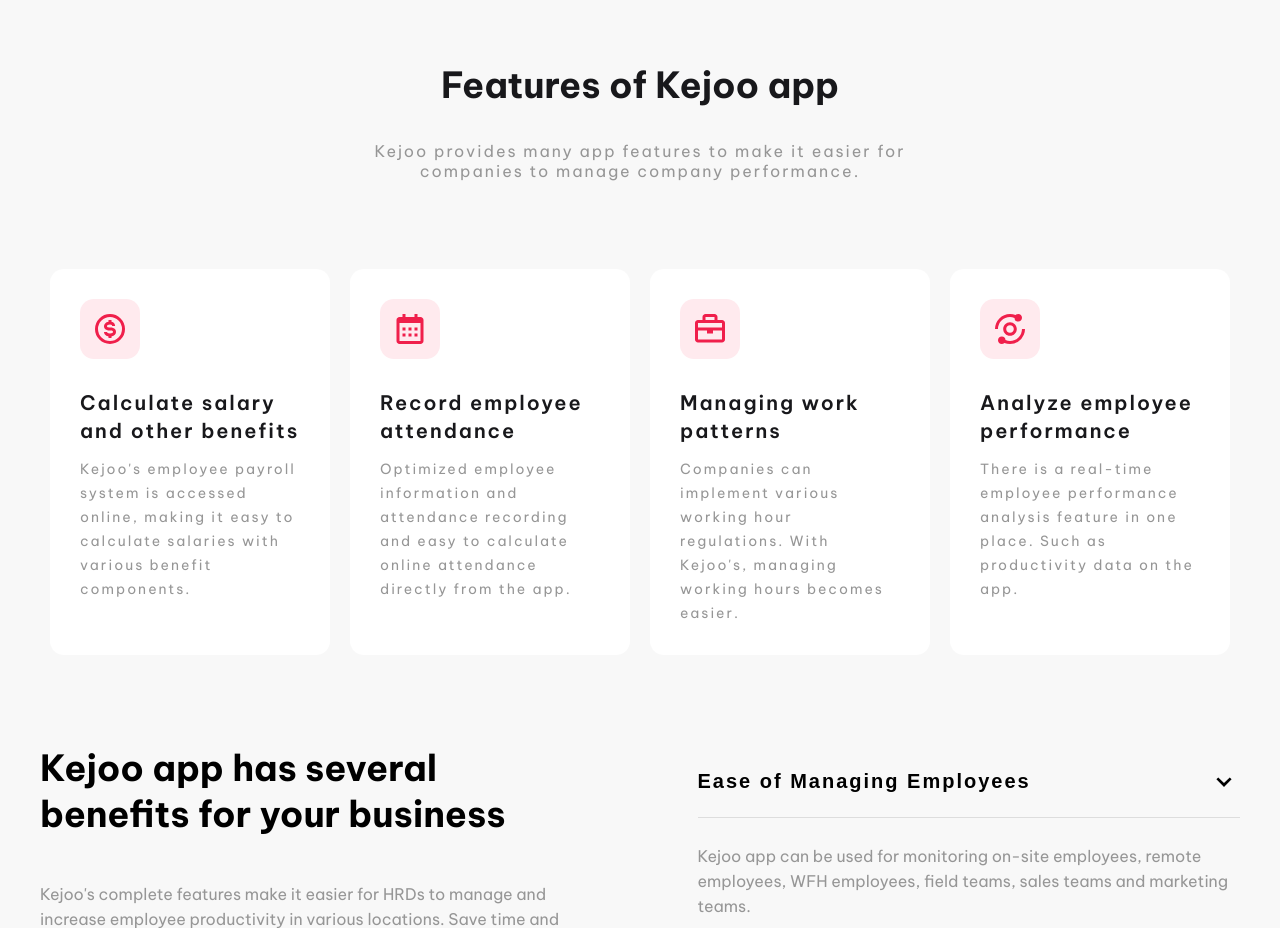
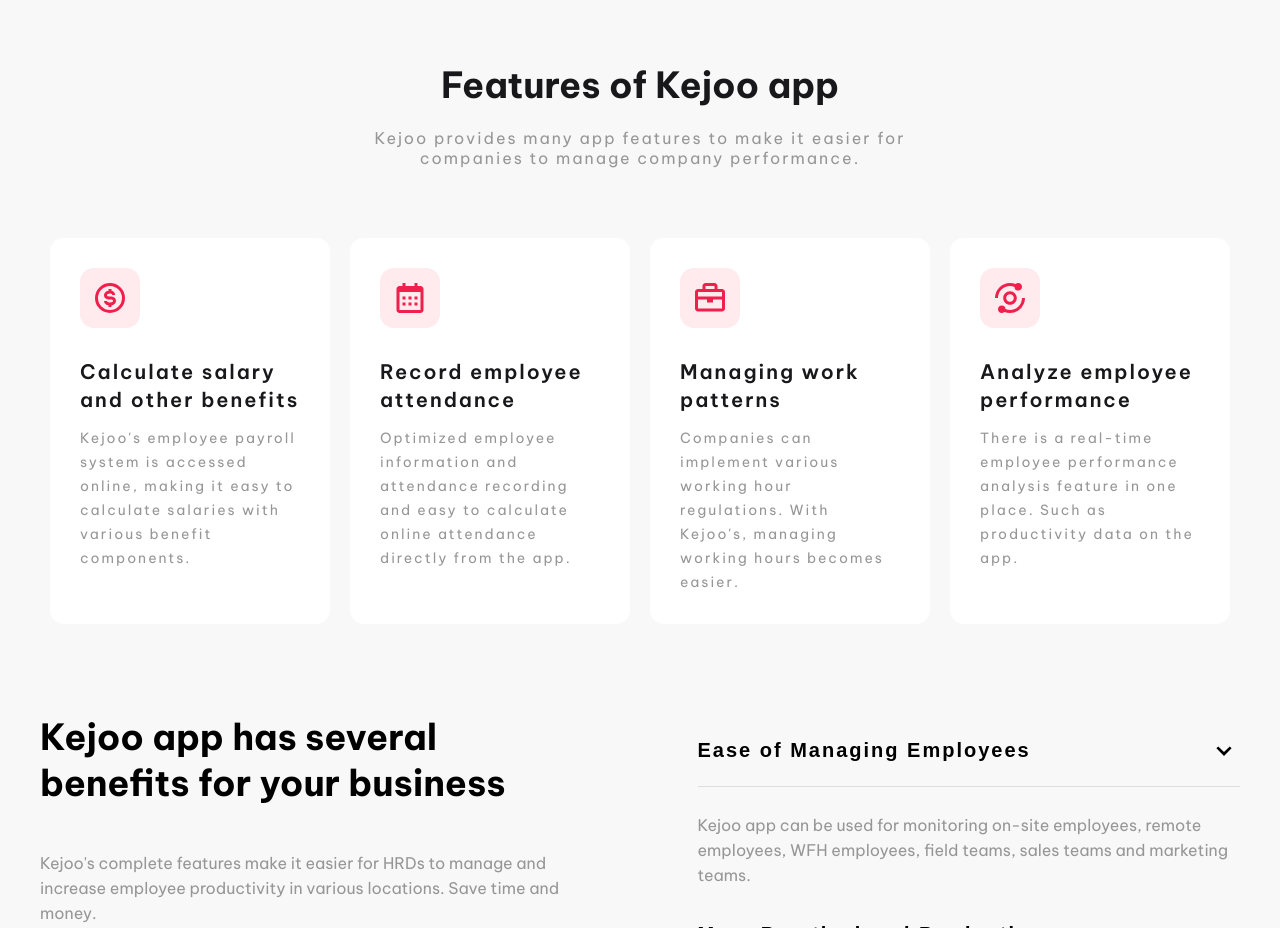
Before and after one commit to gustavoalvim41/kejoo, a React (Vite) app: page / in a window 1280 px wide. Shown: the part 800-1728 px from the top of the page. Built offline with nearby package versions, Linux system fonts and the light colour scheme.

Commit message:
updating features component gap

```diff
--- a/src/screens/Home/components/Features/styles.sass
+++ b/src/screens/Home/components/Features/styles.sass
@@ -18,7 +18,7 @@
   .sub-title
     width: 55rem
 
-    margin: 3.3rem 0 0 0
+    margin: 2rem 0 0 0
 
     line-height: 2rem
     letter-spacing: .2rem
@@ -29,7 +29,7 @@
 
   .cards
     width: 100%
-    margin: 8.8rem 0 0 0
+    margin: 7rem 0 0 0
 
     display: flex
     flex-wrap: wrap
```
